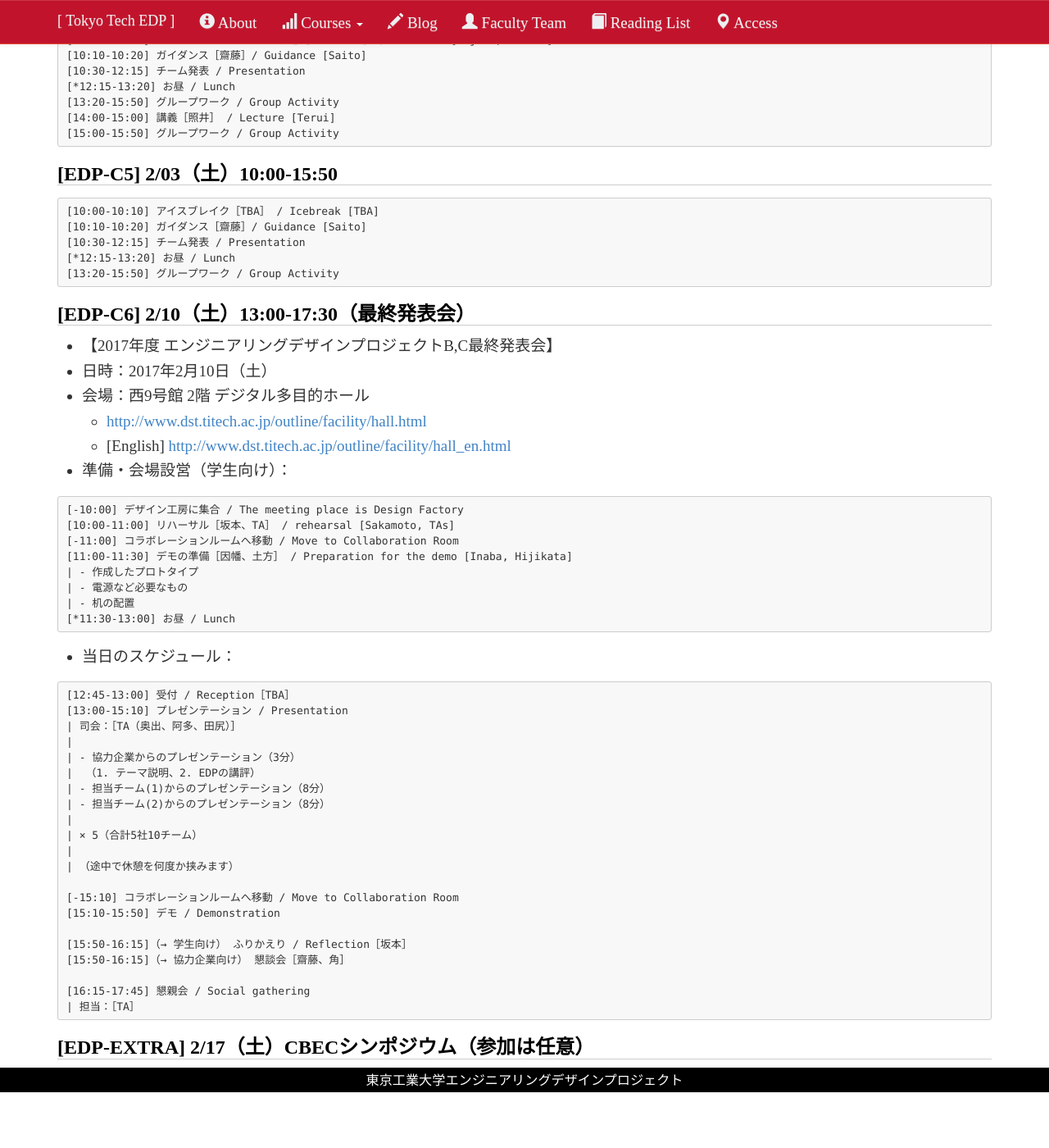
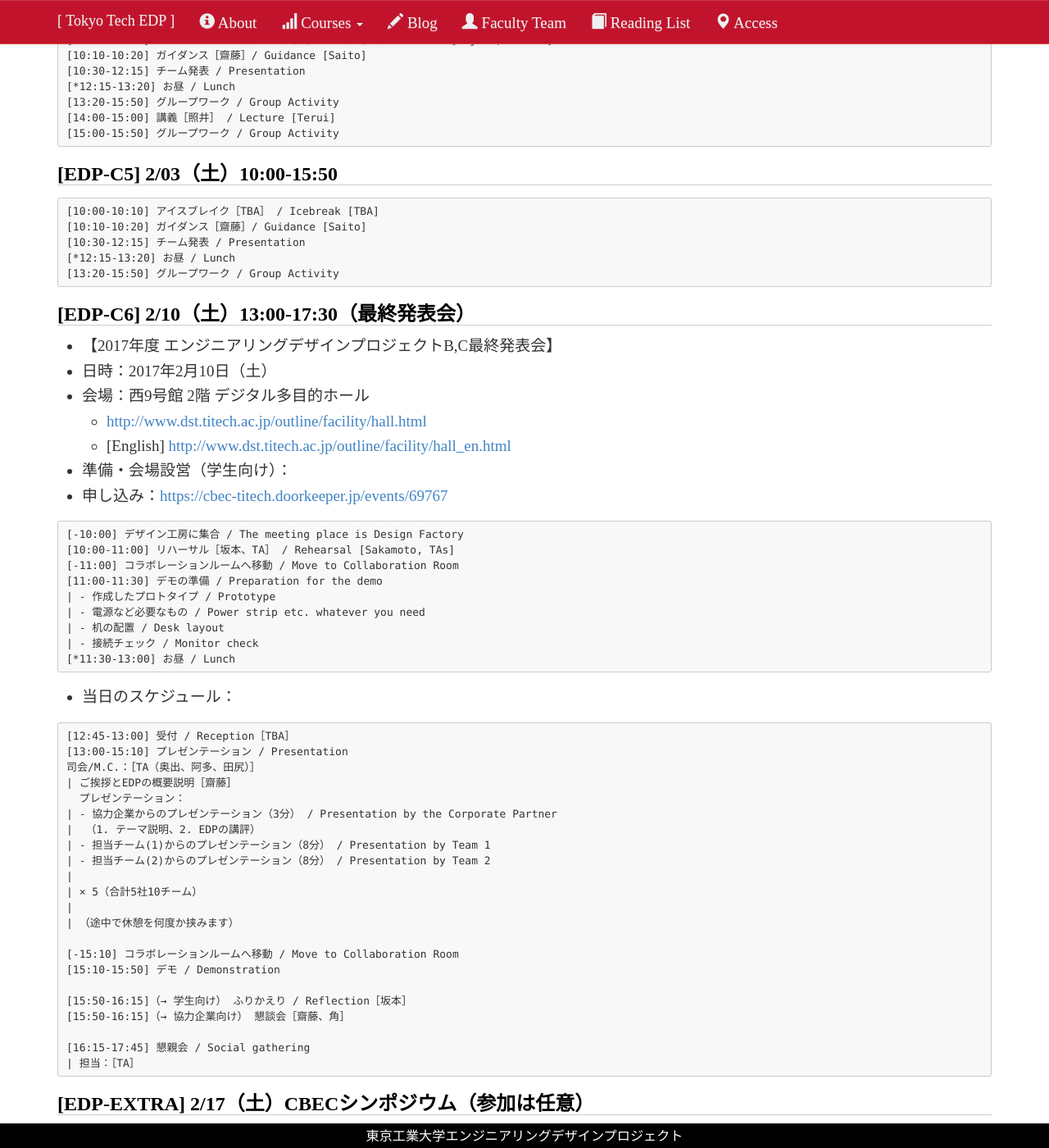
Before and after one commit to titech-edp/titech-edp.github.io, a Jekyll site: the page built from 2017-edp-bc/index.md, in a window 1280 px wide and 1400 px high, scrolled down 4451 px. Shown: the whole window at 82% size. Built offline with Jekyll 4.4.1, drawn with Linux system fonts in a browser that asks for light colours; nearby versions of some CDN libraries; emoji names are drawn with the system emoji font; library files that are not in the unit come from our copies; before the commit the page ends 5783 px from its top, so only the background shows below that.

Commit message:
Update 2017

````diff
--- a/2017-edp-bc/index.md
+++ b/2017-edp-bc/index.md
@@ -253,15 +253,17 @@ NTTデータ、オロ、クックパッド、パナソニック、日本精工
   - <http://www.dst.titech.ac.jp/outline/facility/hall.html>
   - [English] <http://www.dst.titech.ac.jp/outline/facility/hall_en.html>
 - 準備・会場設営（学生向け）：
+- 申し込み：<https://cbec-titech.doorkeeper.jp/events/69767>
 
 ```
 [-10:00] デザイン工房に集合 / The meeting place is Design Factory
-[10:00-11:00] リハーサル［坂本、TA］ / rehearsal [Sakamoto, TAs]
+[10:00-11:00] リハーサル［坂本、TA］ / Rehearsal [Sakamoto, TAs]
 [-11:00] コラボレーションルームへ移動 / Move to Collaboration Room
-[11:00-11:30] デモの準備［因幡、土方］ / Preparation for the demo [Inaba, Hijikata]
-| - 作成したプロトタイプ
-| - 電源など必要なもの
-| - 机の配置
+[11:00-11:30] デモの準備 / Preparation for the demo
+| - 作成したプロトタイプ / Prototype
+| - 電源など必要なもの / Power strip etc. whatever you need
+| - 机の配置 / Desk layout
+| - 接続チェック / Monitor check
 [*11:30-13:00] お昼 / Lunch
 ```
 
@@ -270,12 +272,13 @@ NTTデータ、オロ、クックパッド、パナソニック、日本精工
 ```
 [12:45-13:00] 受付 / Reception［TBA］
 [13:00-15:10] プレゼンテーション / Presentation
-| 司会：［TA（奥出、阿多、田尻）］
-|
-| - 協力企業からのプレゼンテーション（3分）
+司会/M.C.：［TA（奥出、阿多、田尻）］
+| ご挨拶とEDPの概要説明［齋藤］
+  プレゼンテーション：
+| - 協力企業からのプレゼンテーション（3分） / Presentation by the Corporate Partner
 |  （1. テーマ説明、2. EDPの講評）
-| - 担当チーム(1)からのプレゼンテーション（8分）
-| - 担当チーム(2)からのプレゼンテーション（8分）
+| - 担当チーム(1)からのプレゼンテーション（8分） / Presentation by Team 1
+| - 担当チーム(2)からのプレゼンテーション（8分） / Presentation by Team 2
 |
 | × 5（合計5社10チーム）
 |
````
